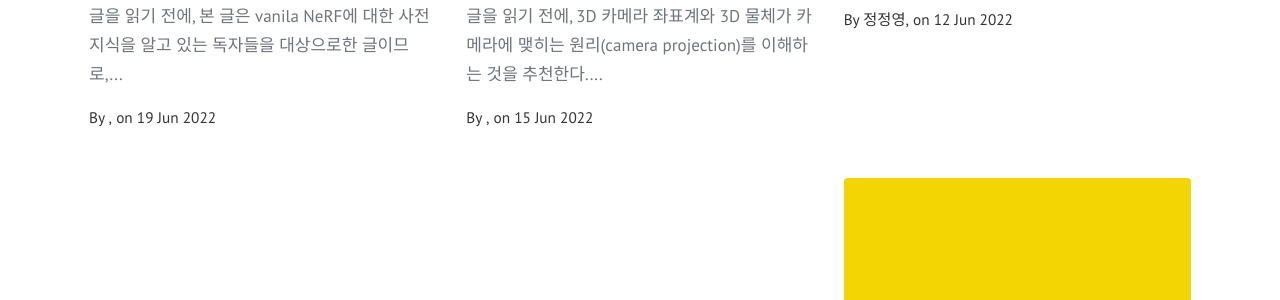
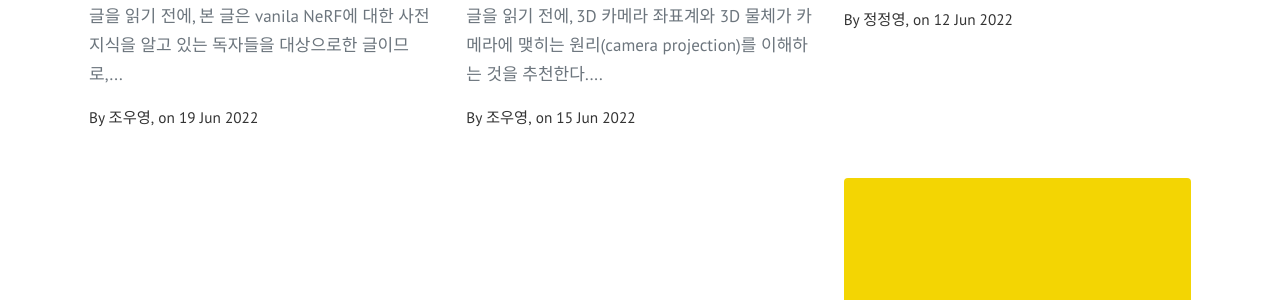
Before and after one commit to Innerverz-AI/Innerverz-AI.github.io, a Jekyll site: the page built from index.html, in a window 1280 px wide and 900 px high, scrolled down 1044 px. Shown: the part 153-453 px from the top of the window. Built offline with Jekyll 4.4.1, drawn with Linux system fonts in a browser that asks for light colours; formulas are drawn with MathJax 3; the list of posts is cut into pages by our own code.

Commit message:
Update _config.yml

```diff
--- a/_config.yml
+++ b/_config.yml
@@ -36,7 +36,7 @@
     name: 정정영
     display_name: 정정영
     avatar: 'assets/images/john.png'
-    email: ""
+    email: "pensee0.0a@innerverz.com"
     web: ""
     twitter: ""
     description: "정정영입니다."
@@ -56,7 +56,14 @@
     web: ""
     twitter: ""
     description: "Football Enthusiast"
-
+  조우영:
+    name: 조우영
+    display_name: 조우영
+    avatar: 'assets/images/sal.png'
+    email: "chowy333@innerverz.com"
+    web: ""
+    twitter: ""
+    description: "조우영입니다."
 
 # Social
 social:
```
